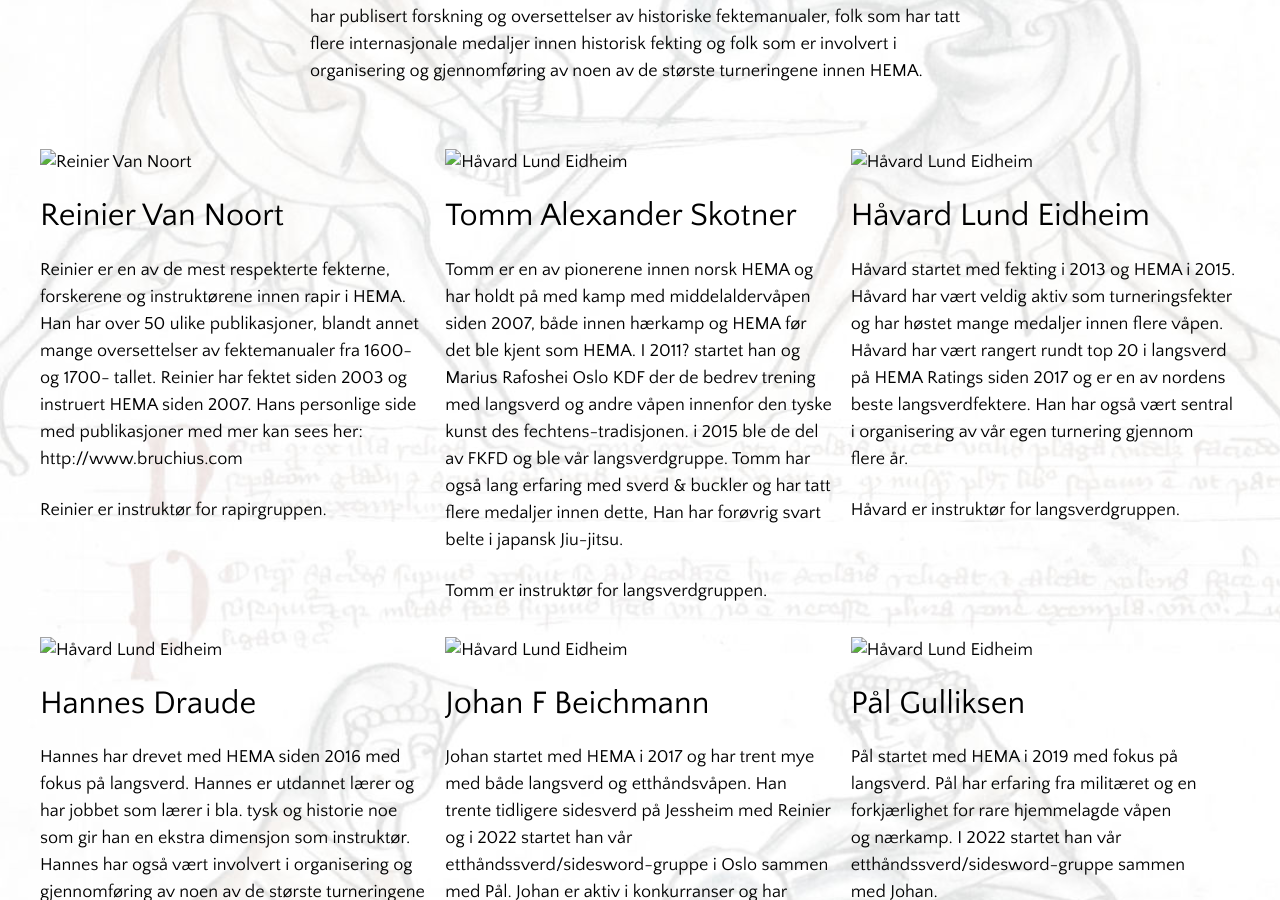
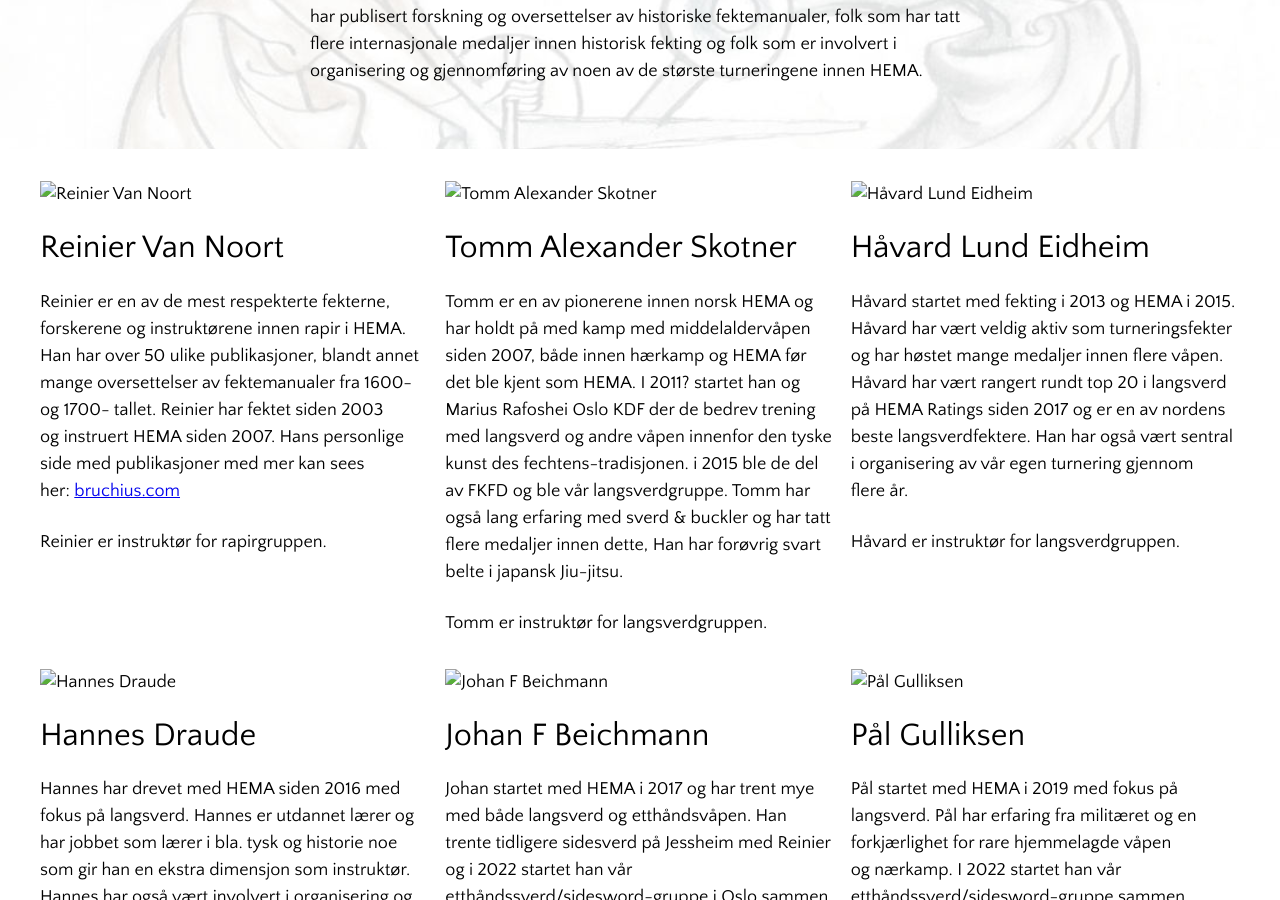
Before and after one commit to havardeidheim/havardeidheim.github.io, a Jekyll site: the page built from pages/instroktorer/instroktorer-oslo.html, in a window 1280 px wide and 900 px high, scrolled down 378 px. Built offline with Jekyll 4.4.1, drawn with Linux system fonts in a browser that asks for light colours.

Commit message:
Instructors

```diff
--- a/pages/instroktorer/instroktorer-oslo.html
+++ b/pages/instroktorer/instroktorer-oslo.html
@@ -16,28 +16,29 @@
   </p>
 </div>
 
-<div class="row spacing-4">
+<div class="background-white spacing-4">
+  <div class="row">
     <div class="grid">
       <div class="grid-33">
         <img
           class="spacing-1"
           alt="Reinier Van Noort"
-        src="https://assets.zyrosite.com/cdn-cgi/image/format=auto,w=400,h=224,fit=crop,trim=0;0;232.32;0/mePnDwWOg2I9gvpV/havard-m6LjMzGa48FwGVrx.jpg"
+          src="https://assets.zyrosite.com/cdn-cgi/image/format=auto,w=400,h=224,fit=crop/mePnDwWOg2I9gvpV/reinier-dJo5Op65Q8UGv6GR.png"
         >
         <h2 class="font-l spacing-1">Reinier Van Noort</h2>
         <p>
           Reinier er en av de mest respekterte fekterne, forskerene og instruktørene innen rapir i HEMA. Han har over 50
           ulike publikasjoner, blandt annet mange oversettelser av fektemanualer fra 1600- og 1700- tallet. Reinier har
           fektet siden 2003 og instruert HEMA siden 2007. Hans personlige side med publikasjoner med mer kan sees her:
-        http://www.bruchius.com
+          <a href="http://www.bruchius.com">bruchius.com</a>
         </p>
         <p>Reinier er instruktør for rapirgruppen.</p>
       </div>
       <div class="grid-33">
         <img
           class="spacing-1"
-        alt="Håvard Lund Eidheim"
-        src="https://assets.zyrosite.com/cdn-cgi/image/format=auto,w=400,h=224,fit=crop,trim=0;0;232.32;0/mePnDwWOg2I9gvpV/havard-m6LjMzGa48FwGVrx.jpg"
+          alt="Tomm Alexander Skotner"
+          src="https://assets.zyrosite.com/cdn-cgi/image/format=auto,w=400,h=224,fit=crop/mePnDwWOg2I9gvpV/tomm-AQEDjzxWGBIQjoRW.png"
         >
         <h2 class="font-l spacing-1">Tomm Alexander Skotner</h2>
         <p>
@@ -58,22 +59,22 @@
         <h2 class="font-l spacing-1">Håvard Lund Eidheim</h2>
         <p>
           Håvard startet med fekting i 2013 og HEMA i 2015. Håvard har vært veldig aktiv som turneringsfekter og har
-        høstet mange medaljer innen flere våpen. Håvard har vært rangert rundt top 20 i langsverd på HEMA Ratings siden
-        2017 og er en av nordens beste langsverdfektere. Han har også vært sentral i organisering av vår egen turnering
-        gjennom flere år.
+          høstet mange medaljer innen flere våpen. Håvard har vært rangert rundt top 20 i langsverd på HEMA Ratings
+          siden 2017 og er en av nordens beste langsverdfektere. Han har også vært sentral i organisering av vår egen
+          turnering gjennom flere år.
         </p>
         <p>Håvard er instruktør for langsverdgruppen.</p>
       </div>
       <div class="grid-33">
         <img
           class="spacing-1"
-        alt="Håvard Lund Eidheim"
-        src="https://assets.zyrosite.com/cdn-cgi/image/format=auto,w=400,h=224,fit=crop,trim=0;0;232.32;0/mePnDwWOg2I9gvpV/havard-m6LjMzGa48FwGVrx.jpg"
+          alt="Hannes Draude"
+          src="https://assets.zyrosite.com/cdn-cgi/image/format=auto,w=400,h=224,fit=crop,trim=31.21319796954315;0;172.8730964467005;0/mePnDwWOg2I9gvpV/hannes2019-YbNqX1v2wxUw0PJN.jpg"
         >
         <h2 class="font-l spacing-1">Hannes Draude</h2>
         <p>
-        Hannes har drevet med HEMA siden 2016 med fokus på langsverd. Hannes er utdannet lærer og har jobbet som lærer i
-        bla. tysk og historie noe som gir han en ekstra dimensjon som instruktør. Hannes har også vært involvert i
+          Hannes har drevet med HEMA siden 2016 med fokus på langsverd. Hannes er utdannet lærer og har jobbet som lærer
+          i bla. tysk og historie noe som gir han en ekstra dimensjon som instruktør. Hannes har også vært involvert i
           organisering og gjennomføring av noen av de største turneringene innen HEMA som tournament manager, både våre
           egne turneringer i Oslo og i samarbeid med andre klubber. Hannes er klubbens styreleder.
         </p>
@@ -82,8 +83,8 @@
       <div class="grid-33">
         <img
           class="spacing-1"
-        alt="Håvard Lund Eidheim"
-        src="https://assets.zyrosite.com/cdn-cgi/image/format=auto,w=400,h=224,fit=crop,trim=0;0;232.32;0/mePnDwWOg2I9gvpV/havard-m6LjMzGa48FwGVrx.jpg"
+          alt="Johan F Beichmann"
+          src="https://assets.zyrosite.com/cdn-cgi/image/format=auto,w=400,h=224,fit=crop,trim=328.15856777493605;415.1822827938671;254.846547314578;237.24701873935265/mePnDwWOg2I9gvpV/johan2-A0x12Qkj7bfrX5yk.jpg"
         >
         <h2 class="font-l spacing-1">Johan F Beichmann</h2>
         <p>
@@ -96,28 +97,29 @@
       <div class="grid-33">
         <img
           class="spacing-1"
-        alt="Håvard Lund Eidheim"
-        src="https://assets.zyrosite.com/cdn-cgi/image/format=auto,w=400,h=224,fit=crop,trim=0;0;232.32;0/mePnDwWOg2I9gvpV/havard-m6LjMzGa48FwGVrx.jpg"
+          alt="Pål Gulliksen"
+          src="https://assets.zyrosite.com/cdn-cgi/image/format=auto,w=400,h=224,fit=crop,trim=190.79999999999998;0;802.8000000000001;0/mePnDwWOg2I9gvpV/paal-AGBnV1aKlgCEbQw2.png"
         >
         <h2 class="font-l spacing-1">Pål Gulliksen</h2>
         <p>
-        Pål startet med HEMA i 2019 med fokus på langsverd. Pål har erfaring fra militæret og en forkjærlighet for rare
-        hjemmelagde våpen og nærkamp. I 2022 startet han vår etthåndssverd/sidesword-gruppe sammen med Johan.
+          Pål startet med HEMA i 2019 med fokus på langsverd. Pål har erfaring fra militæret og en forkjærlighet for
+          rare hjemmelagde våpen og nærkamp. I 2022 startet han vår etthåndssverd/sidesword-gruppe sammen med Johan.
         </p>
         <p>Pål er instruktør for etthåndssverd/sidesword-gruppen.</p>
       </div>
       <div class="grid-33">
         <img
           class="spacing-1"
-        alt="Håvard Lund Eidheim"
-        src="https://assets.zyrosite.com/cdn-cgi/image/format=auto,w=400,h=224,fit=crop,trim=0;0;232.32;0/mePnDwWOg2I9gvpV/havard-m6LjMzGa48FwGVrx.jpg"
+          alt="Hans Henrik Engen"
+          src="https://assets.zyrosite.com/cdn-cgi/image/format=auto,w=400,h=224,fit=crop,trim=0;10.909090909090908;444.54545454545456;193.63636363636363/mePnDwWOg2I9gvpV/henrik-mk3q0ExkP2I8LyWJ.jpg"
         >
         <h2 class="font-l spacing-1">Hans Henrik Engen</h2>
         <p>
-        Henrik har drevet med HEMA siden 2015. Han har vært innom flere våpen men særlig fokusert på langsverd. Han har
-        i flere år vært Hannes' høyre hånd på nybegynnertreningene i langsverd.
+          Henrik har drevet med HEMA siden 2015. Han har vært innom flere våpen men særlig fokusert på langsverd. Han
+          har i flere år vært Hannes' høyre hånd på nybegynnertreningene i langsverd.
         </p>
         <p>Henrik er instruktør for nybegynnergruppen i langsverd.</p>
       </div>
     </div>
   </div>
+</div>
```
Lines whose indentation alone changed are shown as unchanged.
